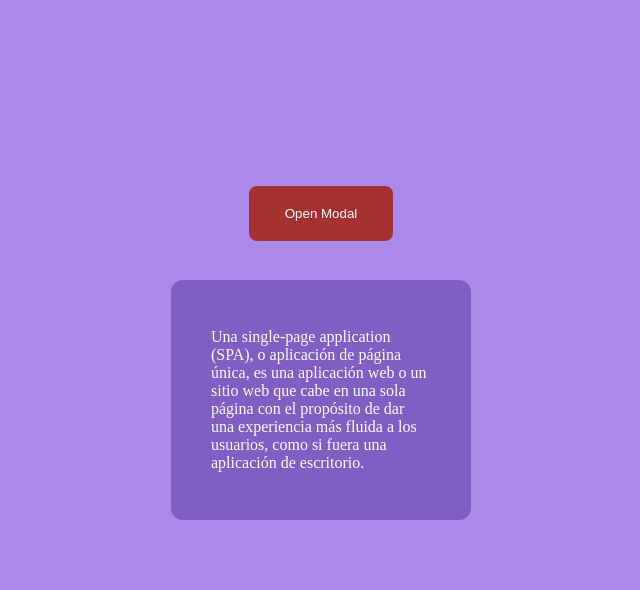
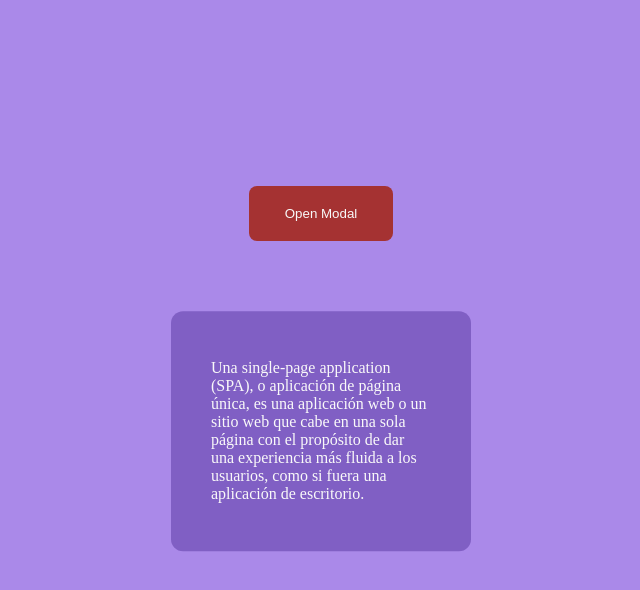
Before and after one commit to robert-ds/modal, a plain HTML site: page index.html in a window 1280 px wide. Both pictures are taken after a click on the button "Open Modal". Shown: the whole page, without its empty margins (319-959 px from the left). Drawn offline with Linux system fonts and the light colour scheme.

Commit message:
update position of modal

```diff
--- a/style.css
+++ b/style.css
@@ -80,7 +80,7 @@ body.open .modal-background {
   position: fixed;
   top: 50%;
   left: 50%;
-  translate: -50% -50%;
+  translate: -50% -37%;
   width: 300px;
   padding: 48px 40px;
   border-radius: 12px;
```
